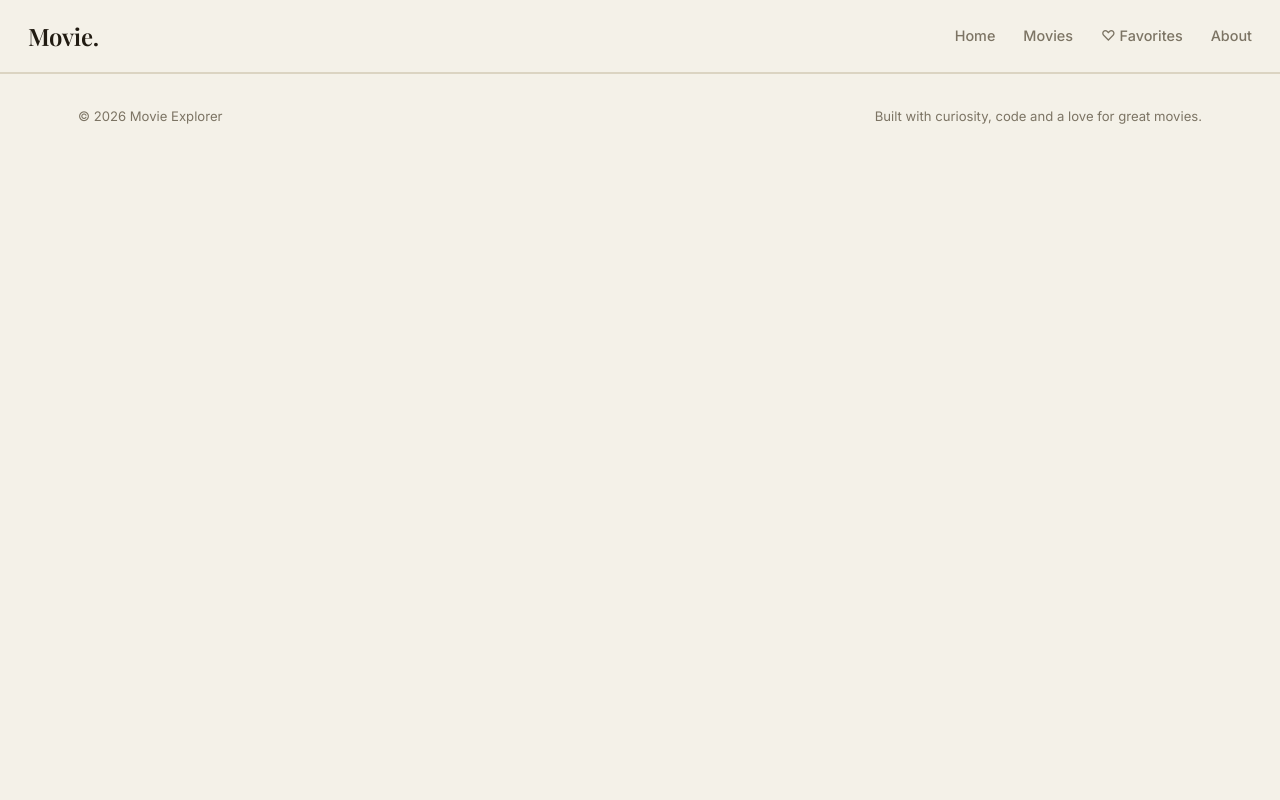
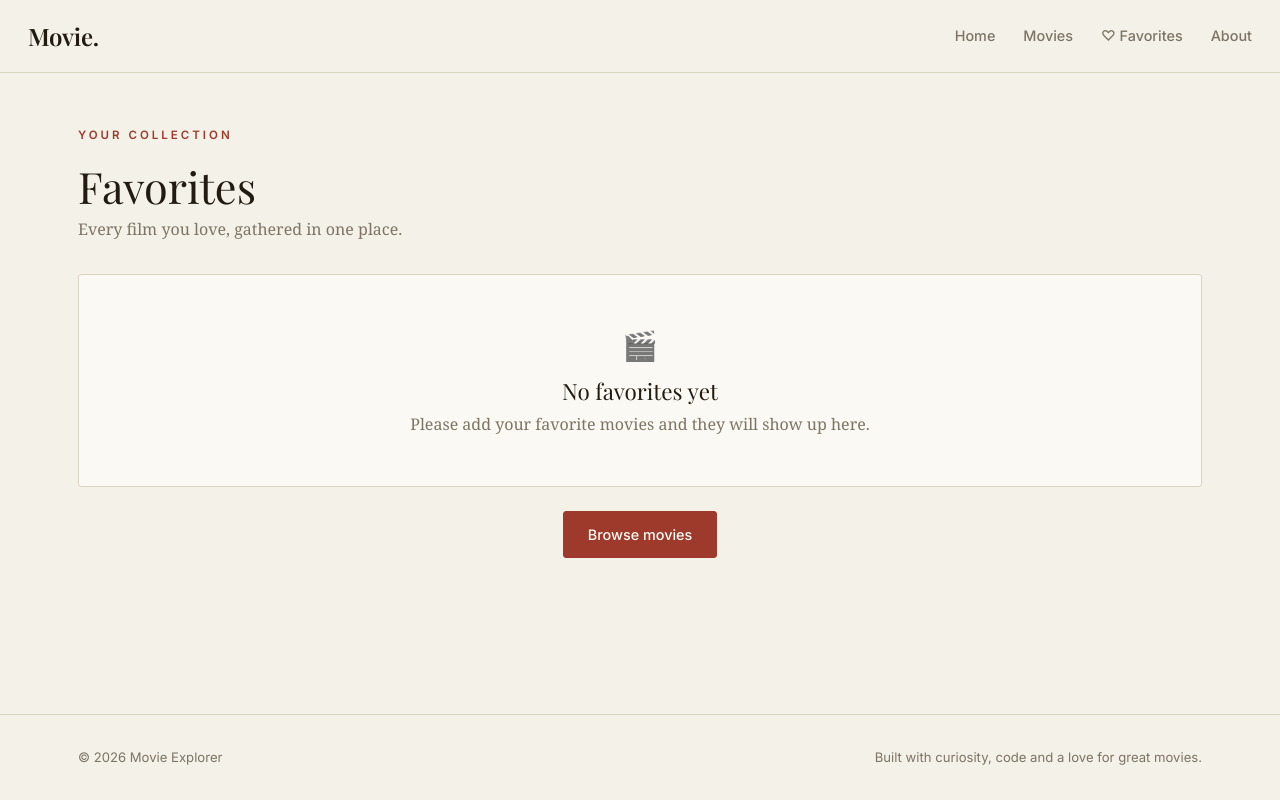
Before and after one commit to waheedwana/movie-explorer, a React (Vite) app: page /favorites in a window 1280 px wide. Built offline with nearby package versions, Linux system fonts and the light colour scheme.

Commit message:
Fix: update favorites file

```diff
--- a/src/App.tsx
+++ b/src/App.tsx
@@ -12,6 +12,7 @@ function App() {
     <FavoritesProvider>
       <BrowserRouter>
         <Header />
+        <main className="site-main">
           <Routes>
             <Route path="/" element={<Home />} />
             <Route path="/movies" element={<Movies />} />
@@ -19,6 +20,7 @@ function App() {
             <Route path="/about" element={<About />} />
             <Route path="/movies/:id" element={<MovieDetails />} />
           </Routes>
+        </main>
       </BrowserRouter>
       <Footer />
     </FavoritesProvider>
--- a/src/index.css
+++ b/src/index.css
@@ -37,6 +37,22 @@ body {
 
 #root {
   min-height: 100vh;
+  display: flex;
+  flex-direction: column;
+}
+
+.site-main {
+  flex: 1 0 auto;
+}
+
+.favorites-page .results-area {
+  min-height: 380px;
+}
+
+.favorites-cta {
+  display: flex;
+  justify-content: center;
+  margin-top: 1.5rem;
 }
 
 .container {
--- a/src/pages/Favorites.tsx
+++ b/src/pages/Favorites.tsx
@@ -1,14 +1,51 @@
 import { useFavorites } from "../context/FavoritesContext";
 import MovieCard from "../components/MovieCard";
+import { EmptyState } from "../components/EmptyState";
+import { Link } from "react-router-dom";
 
 function Favorites() {
   const { favorites } = useFavorites();
+
+  if (favorites.length === 0) {
+    return (
+      <section className="page favorites-page">
+        <div className="container">
+          <div className="page-header">
+            <span className="eyebrow">Your collection</span>
+            <h1>Favorites</h1>
+            <p>Every film you love, gathered in one place.</p>
+          </div>
+          <div className="results-area">
+            <EmptyState
+              title="No favorites yet"
+              message="Please add your favorite movies and they will show up here."
+            />
+            <div className="favorites-cta">
+              <Link className="btn btn-primary" to="/movies">
+                Browse movies
+              </Link>
+            </div>
+          </div>
+        </div>
+      </section>
+    );
+  }
+
   return (
-    <div className="container">
-      {favorites.map((movie) => (
-        <MovieCard key={movie.id} {...movie} />
-      ))}
-    </div>
+    <section className="page favorites-page">
+      <div className="container">
+        <div className="page-header">
+          <span className="eyebrow">Your collection</span>
+          <h1>Favorites</h1>
+          <p>Every film you love, gathered in one place.</p>
+        </div>
+        <div className="movie-grid">
+          {favorites.map((movie) => (
+            <MovieCard key={movie.id} {...movie} />
+          ))}
+        </div>
+      </div>
+    </section>
   );
 }
 
```
Lines whose indentation alone changed are shown as unchanged.
